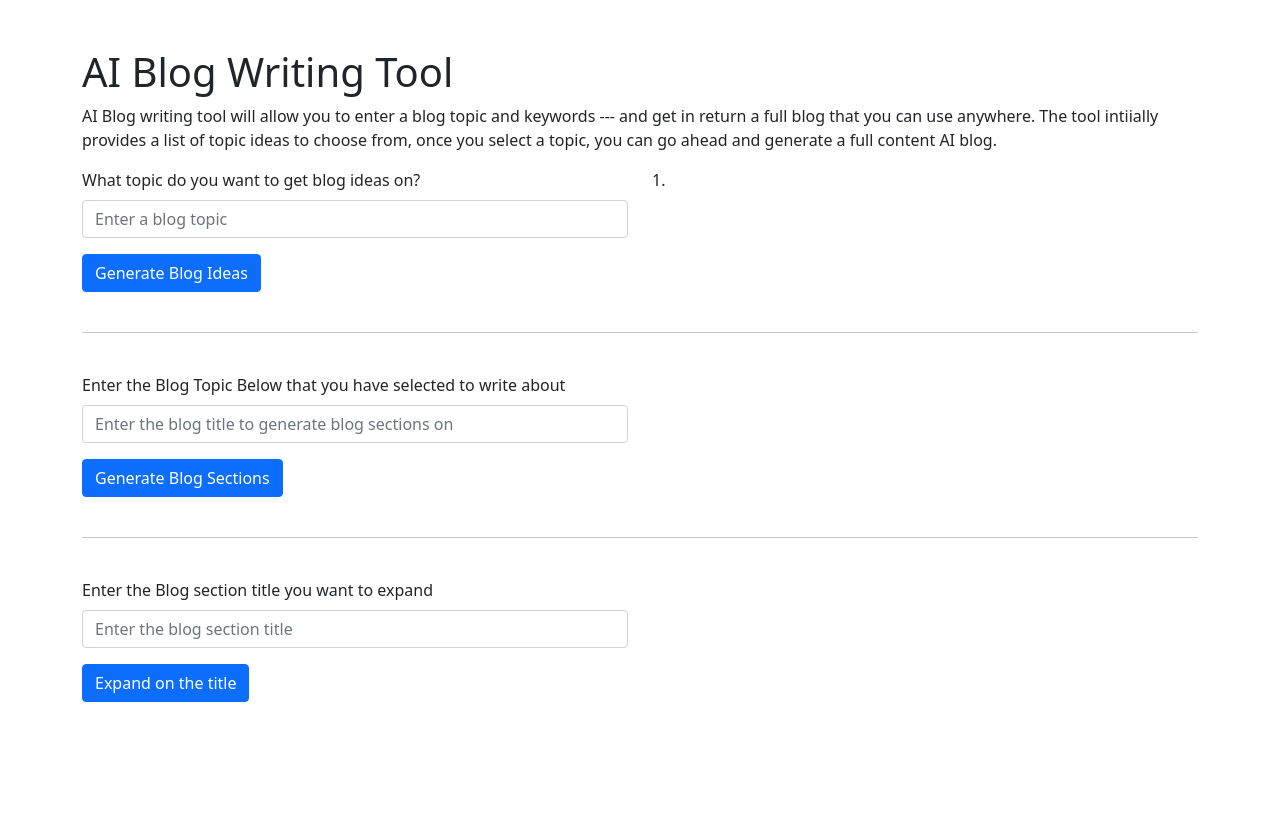
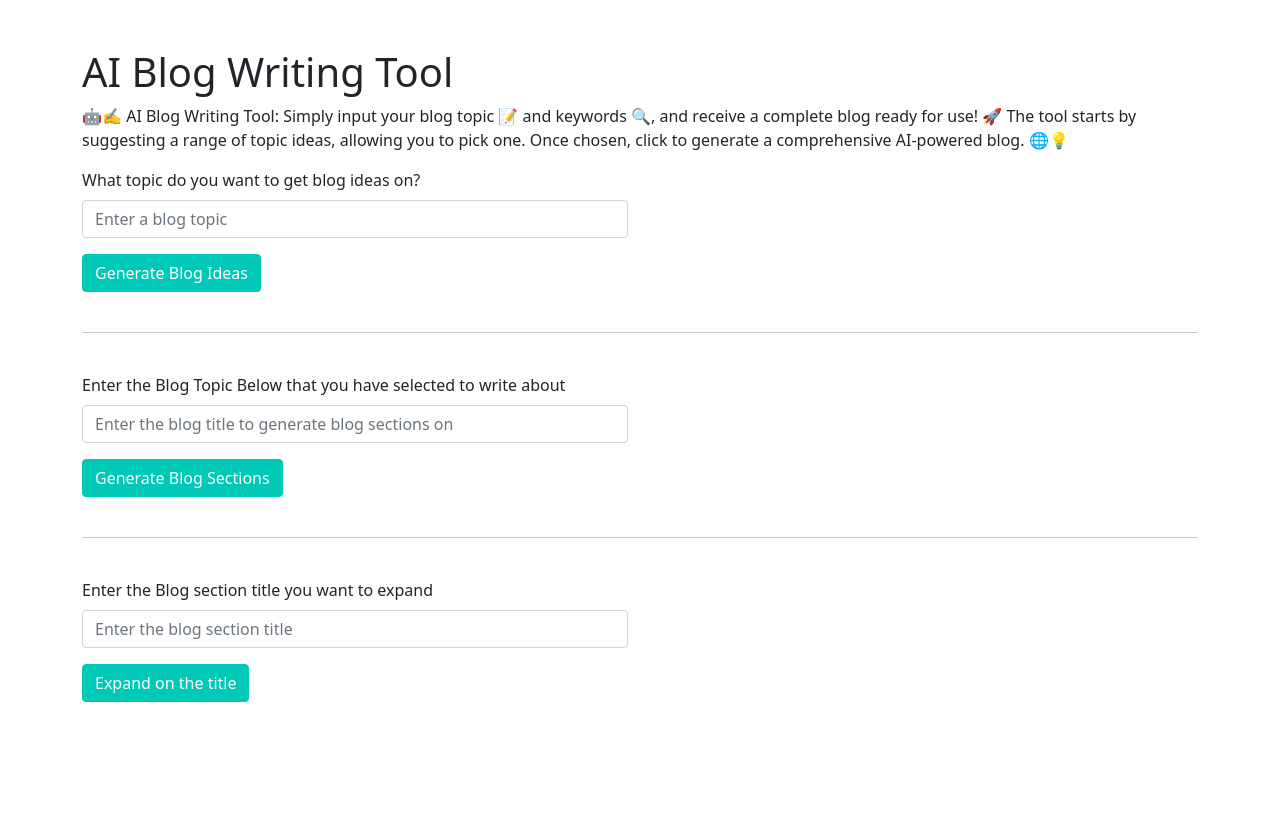
Before and after one commit to DhouhaAtt/AI-Blog-Generator, a Flask app: page / in a window 1280 px wide. Before the commit the page ends 702 px from the top, so only its background shows below. Run offline with Flask 2, Linux system fonts and the light colour scheme.

Commit message:
fixDesign

```diff
--- a/templates/index.html
+++ b/templates/index.html
@@ -1,5 +1,6 @@
 <!DOCTYPE html>
 <html lang="en" dir="ltr">
+
 <head>
   <meta charset="utf-8">
 
@@ -11,16 +12,38 @@
   <title>AI-Blog-Generator</title>
 
   <!-- Bootstrap CSS -->
-   <link href="https://cdn.jsdelivr.net/npm/bootstrap@5.1.3/dist/css/bootstrap.min.css" rel="stylesheet" integrity="sha384-1BmE4kWBq78iYhFldvKuhfTAU6auU8tT94WrHftjDbrCEXSU1oBoqyl2QvZ6jIW3" crossorigin="anonymous">
+  <link href="https://cdn.jsdelivr.net/npm/bootstrap@5.1.3/dist/css/bootstrap.min.css" rel="stylesheet"
+    integrity="sha384-1BmE4kWBq78iYhFldvKuhfTAU6auU8tT94WrHftjDbrCEXSU1oBoqyl2QvZ6jIW3" crossorigin="anonymous">
 
   <link rel="shortcut icon" type="image/x-icon" href="{{ url_for('static', filename='images/favicon.png') }}">
+  <style>
+    body {
+      display: flex;
+      flex-direction: column;
+      min-height: 100vh;
+    }
 
+    body {
+      margin-bottom: 20px;
+    }
+
+    .btn {
+      background-color: #00c9b7;
+      border-color: #00c9b7;
+
+    }
+
+    .btn-primary {
+      color: #fff;
+    }
+  </style>
 </head>
+
 <body>
   <div class="container">
     <h1 class="mt-5">AI Blog Writing Tool</h1>
 
-      <p>AI Blog writing tool will allow you to enter a blog topic and keywords --- and get in return a full blog that you can use anywhere. The tool intiially provides a list of topic ideas to choose from, once you select a topic, you can go ahead and generate a full content AI blog.</p>
+    <p>🤖✍️ AI Blog Writing Tool: Simply input your blog topic 📝 and keywords 🔍, and receive a complete blog ready for use! 🚀 The tool starts by suggesting a range of topic ideas, allowing you to pick one. Once chosen, click to generate a comprehensive AI-powered blog. 🌐💡    </p>
 
     <div class="row">
       <div class="col-lg-6">
@@ -36,30 +59,27 @@
       </div>
 
 
-
       <div class="col-lg-6">
-          1. {{blogTopicIdeas|safe}}
+        {{blogTopicIdeas|safe}}
       </div>
     </div>
-
-
     <br>
     <hr>
     <br>
-
     <div class="row">
       <div class="col-lg-6">
         <form class="" action="/" method="post">
           <div class="mb-3">
-              <label for="blogSection" class="form-label">Enter the Blog Topic Below that you have selected to write about</label>
-              <input type="text" class="form-control" id="blogSection" name="blogSection" placeholder="Enter the blog title to generate blog sections on">
+            <label for="blogSection" class="form-label">Enter the Blog Topic Below that you have selected to write
+              about</label>
+            <input type="text" class="form-control" id="blogSection" name="blogSection"
+              placeholder="Enter the blog title to generate blog sections on">
           </div>
           <input type="hidden" name="form2" value="form2">
 
           <button type="submit" class="btn btn-primary">Generate Blog Sections</button>
         </form>
       </div>
-
 
 
       <div class="col-lg-6">
@@ -71,12 +91,13 @@
     <hr>
     <br>
 
-      <div class="row">
+    <div class="row mb-3">
       <div class="col-lg-6">
         <form class="" action="/" method="post">
           <div class="mb-3">
             <label for="blogExpander" class="form-label">Enter the Blog section title you want to expand</label>
-              <input type="text" class="form-control" id="blogExpander" name="blogExpander" placeholder="Enter the blog section title">
+            <input type="text" class="form-control" id="blogExpander" name="blogExpander"
+              placeholder="Enter the blog section title">
           </div>
           <input type="hidden" name="form3" value="form3">
 
@@ -85,18 +106,16 @@
       </div>
 
 
-
       <div class="col-lg-6">
         {{blogExpanded|safe}}
       </div>
     </div>
-
-
   </div>
-
-
   <!-- Option 1: Bootstrap Bundle with Popper -->
-    <script src="https://cdn.jsdelivr.net/npm/bootstrap@5.1.3/dist/js/bootstrap.bundle.min.js" integrity="sha384-ka7Sk0Gln4gmtz2MlQnikT1wXgYsOg+OMhuP+IlRH9sENBO0LRn5q+8nbTov4+1p" crossorigin="anonymous"></script>
+  <script src="https://cdn.jsdelivr.net/npm/bootstrap@5.1.3/dist/js/bootstrap.bundle.min.js"
+    integrity="sha384-ka7Sk0Gln4gmtz2MlQnikT1wXgYsOg+OMhuP+IlRH9sENBO0LRn5q+8nbTov4+1p"
+    crossorigin="anonymous"></script>
 
 </body>
+
 </html>
```
Lines whose indentation alone changed are shown as unchanged.
